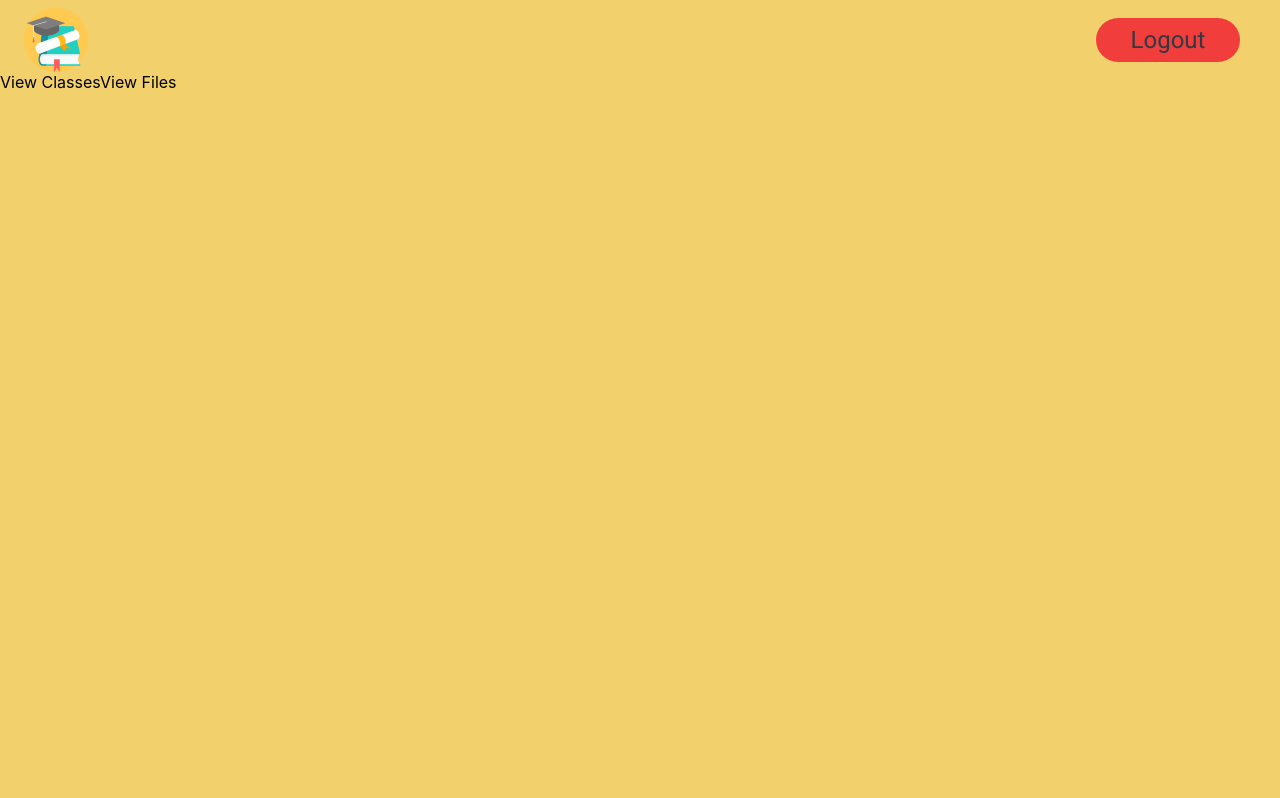
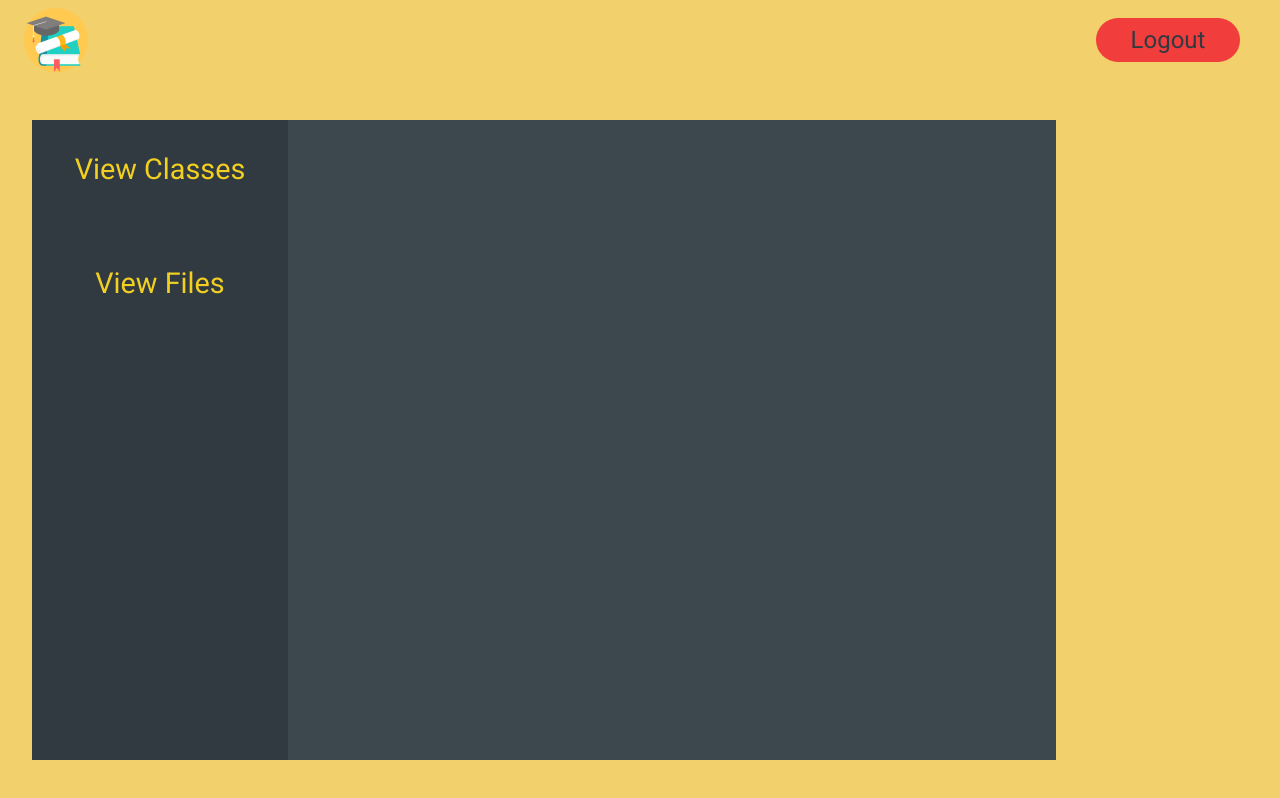
Before and after one commit to HassanZeinAlDeen/E-learning-system, a React (Create React App) app: page /user in a window 1280 px wide. Built offline with nearby package versions, Linux system fonts and the light colour scheme.

Commit message:
adding user features

```diff
--- a/src/pages/User/index.js
+++ b/src/pages/User/index.js
@@ -5,14 +5,13 @@ import Button from "../../components/Button";
 function User() {
 
   const path = () => {
-    window.location.href="http://localhost:3000";
-
+    window.location.href = "http://localhost:3000";
+    localStorage.clear();
   }
 
-
-  return(
-    <div className="body">
-    <div className="content">
+  return (
+    <div className="newBody">
+      <div className="newContent">
         <div className="logo">
           <img id="logo" src={Mylogo} alt="logo.png" />
         </div>
@@ -20,12 +19,14 @@ function User() {
           <Button onClick={path}>Logout</Button>
         </div>
       </div>
+      <div id="results">
         <div className="leftbar">
           <a className="linkClasses">View Classes</a>
           <a className="linkFiles">View Files</a>
         </div>
         <div className="rightbar"></div>
       </div>
+    </div>
   );
 }
 
--- a/src/pages/User/user.css
+++ b/src/pages/User/user.css
@@ -1,16 +1,20 @@
+@import url('https://fonts.googleapis.com/css2?family=Roboto&display=swap');
 
+.newBody {
+  font-family: 'Roboto';
+}
 
-#u_logo{
+#u_logo {
   width: 4rem;
   height: auto;
 }
 
-.logo{
+.logo {
   display: flex;
   align-items: center;
 }
 
-.content{
+.newContent {
   display: flex;
   justify-content: space-between;
   align-items: center;
@@ -19,4 +23,67 @@
   margin-left: 1.5rem;
   margin-right: 1.5rem;
   height: 4rem;
+  font-family: 'Roboto';
 }
+
+#results {
+  display: flex;
+
+}
+
+.leftbar {
+  display: flex;
+  flex-direction: column;
+  gap: 2rem;
+  background-color: #313A40;
+  color: #F2D022;
+  width: 20%;
+  font-size: 1.8rem;
+  align-items: center;
+  text-align: center;
+  margin-top: 3rem;
+  height: 40rem;
+  margin-left: 2rem;
+  font-family: 'Roboto';
+}
+
+.rightbar {
+  background-color: #3d474e;
+  color: #F2D022;
+  width: 60%;
+  height: 40rem;
+  margin-top: 3rem;
+  font-size: 1.2rem;
+  font-family: 'Roboto';
+  padding-top: 2rem;
+  padding-left: 1rem;
+  padding-right: 1rem;
+}
+
+.linkClasses,
+.linkFiles {
+  margin-top: 2rem;
+  margin-bottom: 1rem;
+}
+
+.linkClasses:hover {
+  color: #F23D3D;
+  cursor: pointer;
+  transition: 0.2s;
+}
+
+.linkFiles:hover {
+  color: #F23D3D;
+  cursor: pointer;
+  transition: 0.2s;
+}
+
+.linkFiles:active {
+  transform: translateY(0.3rem);
+  transition: 0.2s;
+}
+
+.linkClasses:active {
+  transform: translateY(0.3rem);
+  transition: 0.2s;
+}
```
Lines whose indentation alone changed are shown as unchanged.
